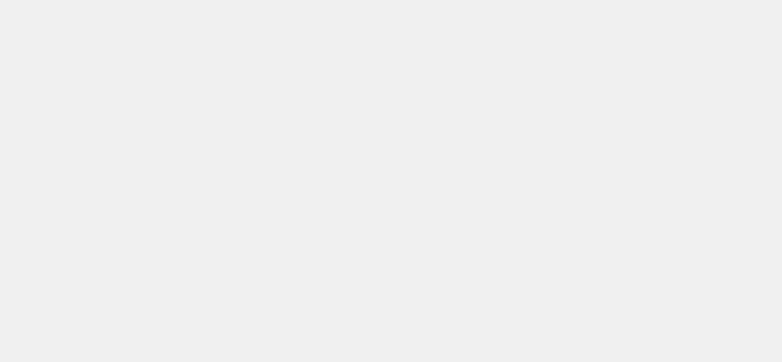
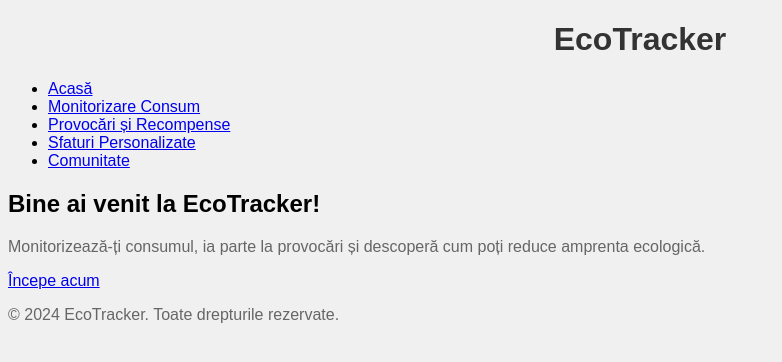
Before and after one commit to VictorRudinciuc/aplicatie-WEB, a plain HTML site: page index.html in a window 1280 px wide. Shown: the whole page, without its empty margins (0-782 px from the left). Drawn offline with Linux system fonts and the light colour scheme.

Commit message:
Update index.html

```diff
--- a/index.html
+++ b/index.html
@@ -1,10 +1,33 @@
 <!DOCTYPE html>
-<html>
+<html lang="en">
 <head>
-    <link rel="stylesheet" type="text/css" href="styles.css">
-    <title>EcoTracker</title>
+    <meta charset="UTF-8">
+    <meta name="viewport" content="width=device-width, initial-scale=1.0">
+    <title>EcoTracker - Monitorizează și îmbunătățește amprenta ecologică</title>
+    <link rel="stylesheet" href="styles.css">
 </head>
 <body>
-
+    <header>
+        <h1>EcoTracker</h1>
+        <nav>
+            <ul>
+                <li><a href="index.html">Acasă</a></li>
+                <li><a href="consum.html">Monitorizare Consum</a></li>
+                <li><a href="provocari.html">Provocări și Recompense</a></li>
+                <li><a href="sfaturi.html">Sfaturi Personalizate</a></li>
+                <li><a href="comunitate.html">Comunitate</a></li>
+            </ul>
+        </nav>
+    </header>
+    <main>
+        <section class="hero">
+            <h2>Bine ai venit la EcoTracker!</h2>
+            <p>Monitorizează-ți consumul, ia parte la provocări și descoperă cum poți reduce amprenta ecologică.</p>
+            <a href="consum.html" class="btn">Începe acum</a>
+        </section>
+    </main>
+    <footer>
+        <p>&copy; 2024 EcoTracker. Toate drepturile rezervate.</p>
+    </footer>
 </body>
 </html>
```
